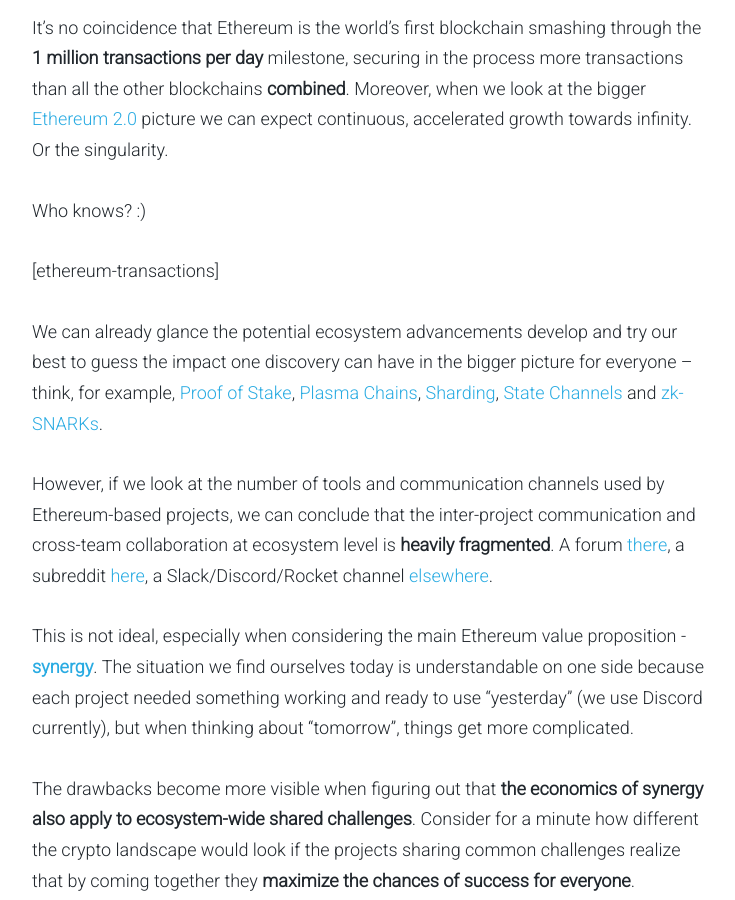
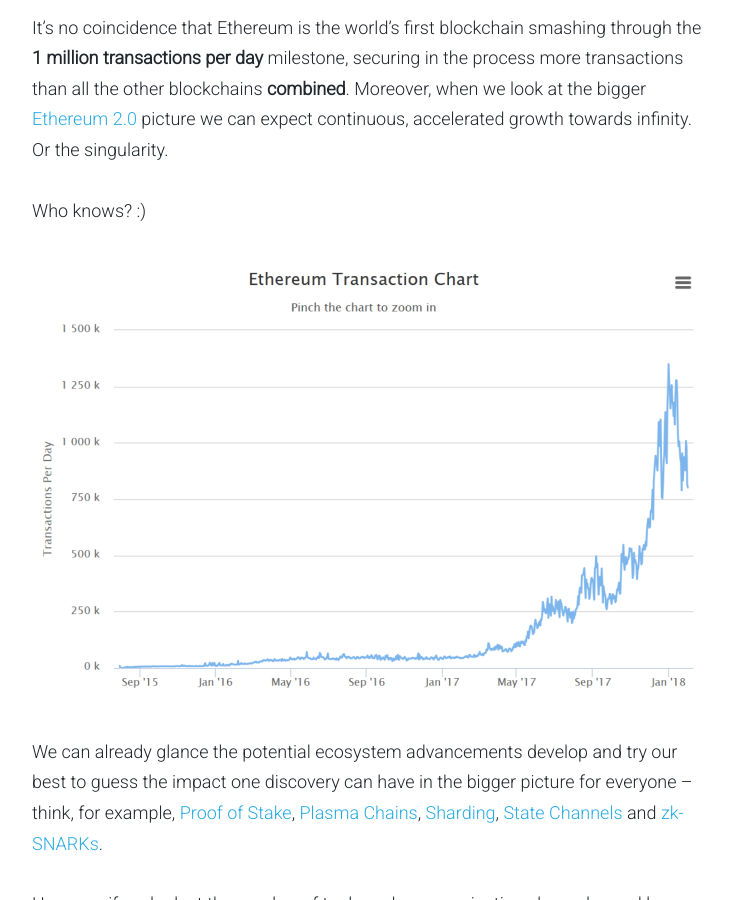
Before and after one commit to AKASHAorg/blog.akasha.world, a Jekyll site: the page built from _posts/2018-02-10-akasha-beta-emergence.md, in a window 1280 px wide and 900 px high, scrolled down 981 px. Shown: the whole window, without its empty margins (268-1003 px from the left). Built offline with Jekyll 4.4.1, drawn with Linux system fonts in a browser that asks for light colours; comment, search, counter and statistics services are not loaded.

Commit message:
Update 2018-02-10-akasha-beta-emergence.md

```diff
--- a/_posts/2018-02-10-akasha-beta-emergence.md
+++ b/_posts/2018-02-10-akasha-beta-emergence.md
@@ -16,7 +16,7 @@ It’s no coincidence that Ethereum is the world’s first blockchain smashing t
 
 Who knows? :)
 
-[ethereum-transactions]
+![AKASHA]({{ site.baseurl }}/content/images/ethereum-transactions.png)
 
 We can already glance the potential ecosystem advancements develop and try our best to guess the impact one discovery can have in the bigger picture for everyone – think, for example, [Proof of Stake](https://github.com/ethereum/casper), [Plasma Chains](https://github.com/omisego/plasma-mvp), [Sharding](https://github.com/ethereum/sharding), [State Channels](https://github.com/raiden-network/raiden/) and [zk-SNARKs](https://z.cash/blog/ethereum-snarks.html).
 
```
